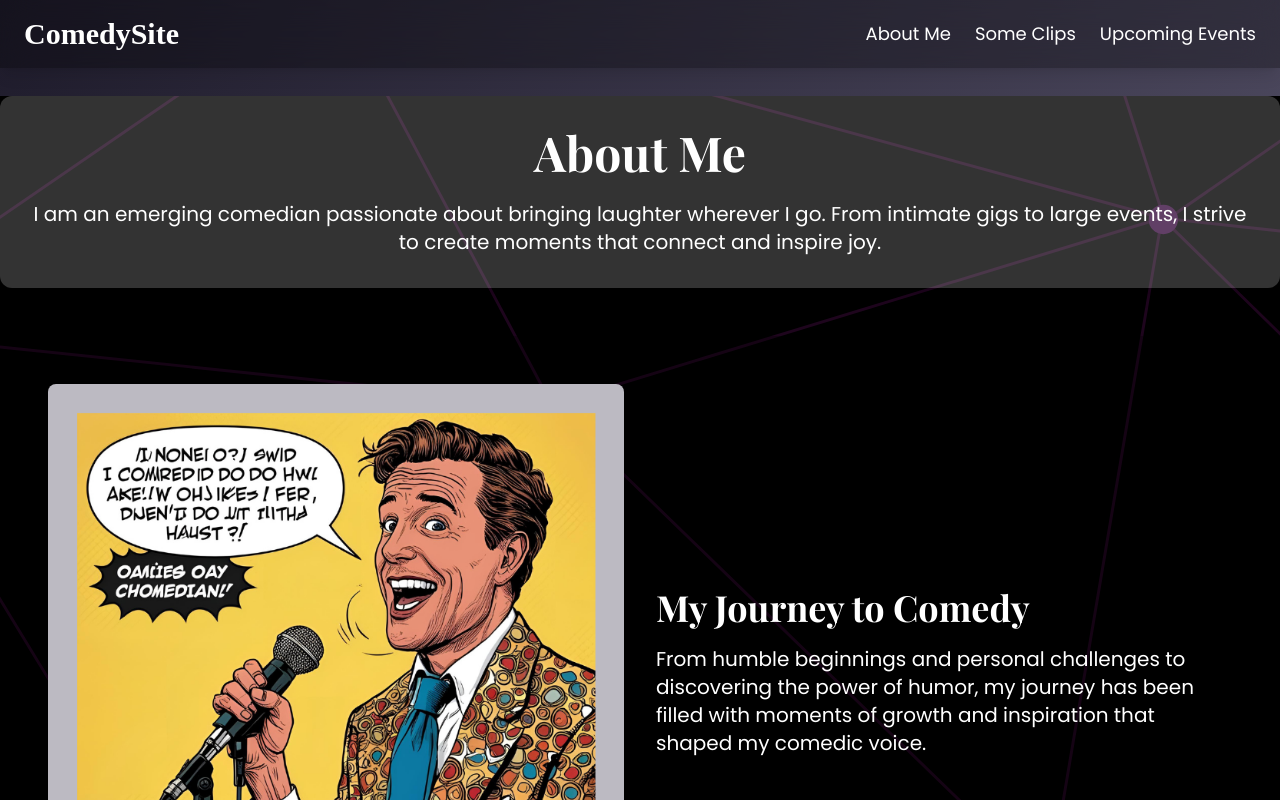
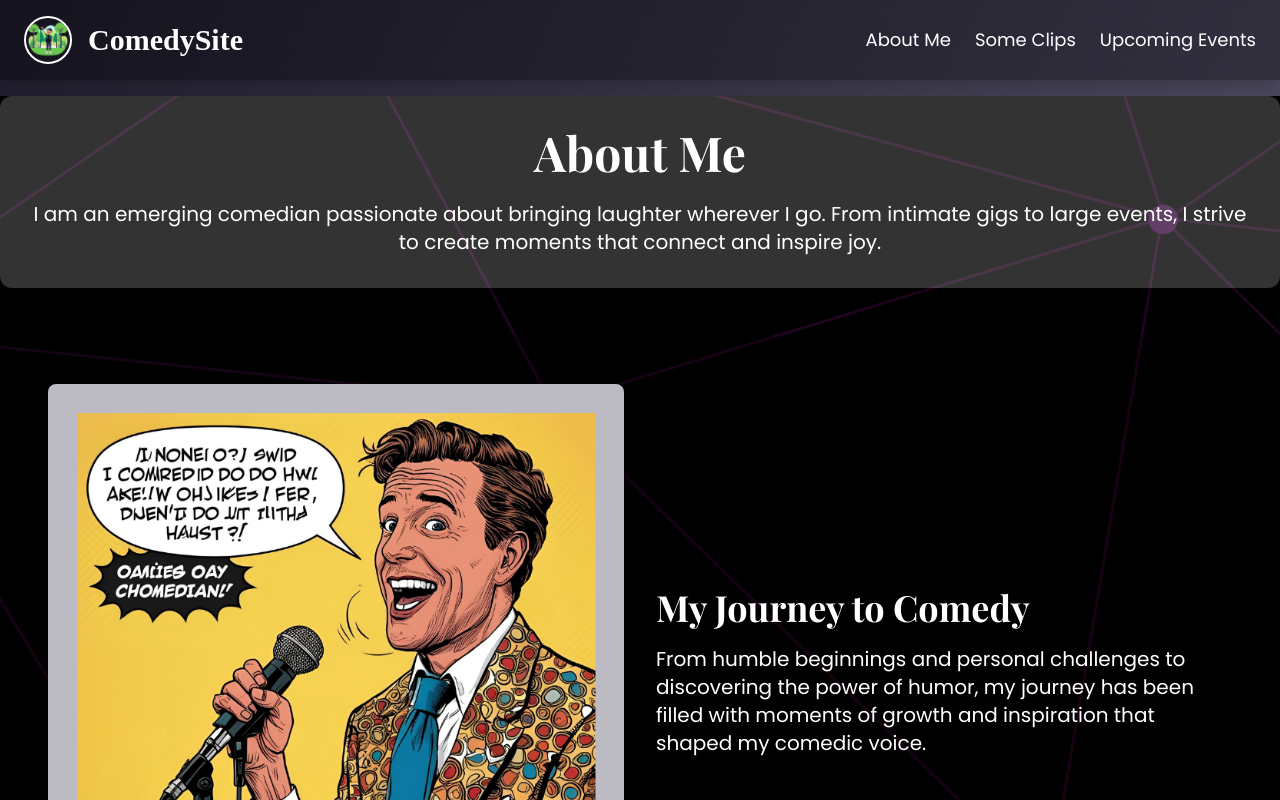
Before and after one commit to WuTangLan1/Sample-Comedy-Profile-1, a Next.js app: page / in a window 1280 px wide. Shown: the top 800 px of the page. Built offline with nearby package versions, Linux system fonts and the light colour scheme.

Commit message:
addded logo to header

```diff
--- a/src/pages/index.tsx
+++ b/src/pages/index.tsx
@@ -14,7 +14,10 @@ const Home = () => {
     <div className="scroll-smooth">
       <header className="fixed top-0 w-full backdrop-filter backdrop-blur-lg bg-black/30 shadow-lg z-50">
         <nav className="container mx-auto flex justify-between items-center py-4 px-6">
-          <div className="text-3xl font-bold font-[PlayfairDisplay] text-white">ComedySite</div>
+          <div className="flex items-center space-x-4">
+            <img src="/images/profile_photos/profile5.png" alt="Profile" className="w-12 h-12 rounded-full border-2 border-white" />
+            <div className="text-3xl font-bold font-[PlayfairDisplay] text-white">ComedySite</div>
+          </div>
           <ul className="flex space-x-6">
             <li>
               <button onClick={() => scrollToSection(aboutRef)} className="text-lg font-medium text-white transition duration-300 focus:outline-none">
```
